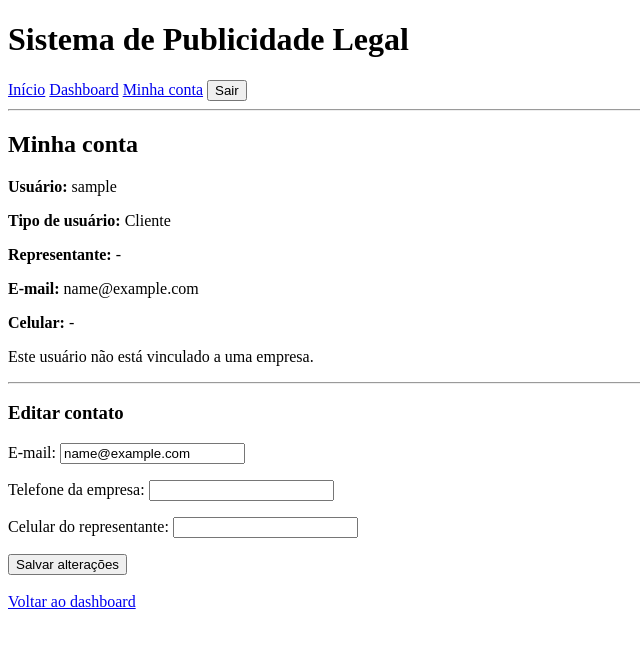
After one commit to MMunhen/legal-publication-management, a Django app: page /minha-conta/ in a window 1280 px wide. The commit adds this page. Shown: the top 648 px of the page, without its empty margins (0-640 px from the left). Run offline with Django 5.2, Linux system fonts and the light colour scheme; the visitor is signed in with stand-in values (Sample User, id 1).

Commit message:
feat: ajusta edição de conta e gerenciamento de usuários

```diff
--- a/core/forms.py
+++ b/core/forms.py
@@ -10,8 +10,11 @@ class CadastroClienteForm(forms.Form):
 
     empresa = forms.CharField(label='Empresa', max_length=100)
     cnpj = forms.CharField(label='CNPJ', max_length=18)
-    telefone = forms.CharField(label='Telefone', max_length=20, required=False)
-    representante = forms.CharField(label='Representante', max_length=100)
+    telefone_empresa = forms.CharField(label='Telefone da empresa', max_length=20, required=False)
+
+    representante = forms.CharField(label='Seu nome / Representante', max_length=100)
+    celular = forms.CharField(label='Celular', max_length=20, required=False)
+    email = forms.EmailField(label='E-mail')
 
     def clean(self):
         cleaned_data = super().clean()
@@ -86,5 +89,44 @@ class AdminPublicacaoForm(forms.ModelForm):
         super().__init__(*args, **kwargs)
 
         self.fields['funcionario_responsavel'].queryset = Usuario.objects.filter(
-            tipo_usuario__in=['funcionario']
+            tipo_usuario__in=['funcionario'],
+            is_active=True
         )
+
+class MinhaContaForm(forms.Form):
+    email = forms.EmailField(label='E-mail', required=False)
+    telefone_empresa = forms.CharField(label='Telefone da empresa', max_length=20, required=False)
+    celular = forms.CharField(label='Celular do representante', max_length=20, required=False)
+
+    def __init__(self, *args, usuario=None, **kwargs):
+        super().__init__(*args, **kwargs)
+
+        self.usuario = usuario
+
+        if usuario:
+            self.fields['email'].initial = usuario.email
+            self.fields['celular'].initial = usuario.celular
+
+            if usuario.empresa:
+                self.fields['telefone_empresa'].initial = usuario.empresa.telefone
+
+    def clean_email(self):
+        email = self.cleaned_data.get('email')
+
+        if email and Usuario.objects.exclude(id=self.usuario.id).filter(email=email).exists():
+            raise forms.ValidationError('Este e-mail já está em uso.')
+
+        return email
+
+    def save(self):
+        usuario = self.usuario
+
+        usuario.email = self.cleaned_data.get('email')
+        usuario.celular = self.cleaned_data.get('celular')
+        usuario.save()
+
+        if usuario.empresa:
+            usuario.empresa.telefone = self.cleaned_data.get('telefone_empresa')
+            usuario.empresa.save()
+
+        return usuario
--- a/core/urls.py
+++ b/core/urls.py
@@ -7,6 +7,7 @@ urlpatterns = [
     path('dashboard/', views.dashboard, name='dashboard'),
     path('cadastro/', views.cadastro_cliente, name='cadastro_cliente'),
     path('publicacao/<int:id>/', views.detalhe_publicacao, name='detalhe_publicacao'),
+    path('minha-conta/', views.minha_conta, name='minha_conta'),
 
     path(
         'login/',
--- a/core/views.py
+++ b/core/views.py
@@ -2,7 +2,7 @@ from django.contrib.auth.decorators import login_required
 from django.shortcuts import render, redirect, get_object_or_404
 from publicacoes.models import Publicacao, MensagemPublicacao
 from usuarios.models import Usuario, Empresa
-from .forms import CadastroClienteForm, StatusPublicacaoForm, MateriaFormatadaForm, MensagemPublicacaoForm, NovaPublicacaoForm, AdminPublicacaoForm
+from .forms import CadastroClienteForm, StatusPublicacaoForm, MateriaFormatadaForm, MensagemPublicacaoForm, NovaPublicacaoForm, AdminPublicacaoForm, MinhaContaForm
 from django.contrib import messages
 
 
@@ -62,16 +62,18 @@ def cadastro_cliente(request):
                 cnpj=cnpj,
                 defaults={
                     'nome': form.cleaned_data['empresa'],
-                    'telefone': form.cleaned_data['telefone'],
+                    'telefone': form.cleaned_data['telefone_empresa'],
                 }
             )
 
             Usuario.objects.create_user(
                 username=form.cleaned_data['username'],
+                email=form.cleaned_data['email'],
                 password=form.cleaned_data['password'],
                 tipo_usuario='cliente',
                 empresa=empresa,
                 representante=form.cleaned_data['representante'],
+                celular=form.cleaned_data['celular'],
                 is_active=True,
                 is_staff=False,
             )
@@ -160,3 +162,26 @@ def detalhe_publicacao(request, id):
         'mensagens': mensagens,
         'admin_form': admin_form,
     })
+
+@login_required
+def minha_conta(request):
+    if request.user.tipo_usuario != 'cliente':
+        return render(request, 'core/minha_conta.html')
+
+    if request.method == 'POST':
+        form = MinhaContaForm(
+            request.POST,
+            usuario=request.user
+        )
+
+        if form.is_valid():
+            form.save()
+            messages.success(request, 'Dados da conta atualizados com sucesso.')
+            return redirect('minha_conta')
+
+    else:
+        form = MinhaContaForm(usuario=request.user)
+
+    return render(request, 'core/minha_conta.html', {
+        'form': form
+    })
--- a/publicacoes/admin.py
+++ b/publicacoes/admin.py
@@ -62,7 +62,8 @@ class PublicacaoAdmin(admin.ModelAdmin):
     def formfield_for_foreignkey(self, db_field, request, **kwargs):
         if db_field.name == "funcionario_responsavel":
             kwargs["queryset"] = Usuario.objects.filter(
-                tipo_usuario__in=['admin', 'funcionario']
+                tipo_usuario__in=['admin', 'funcionario'],
+                is_active=True
             )
 
         return super().formfield_for_foreignkey(
--- a/templates/base.html
+++ b/templates/base.html
@@ -14,6 +14,8 @@
 
             {% if user.is_authenticated %}
                 <a href="{% url 'dashboard' %}">Dashboard</a>
+
+                <a href="{% url 'minha_conta' %}">Minha conta</a>
 
                 <form method="post" action="{% url 'logout' %}" style="display: inline;">
                     {% csrf_token %}
--- /dev/null
+++ b/templates/core/minha_conta.html
@@ -0,0 +1,42 @@
+{% extends 'base.html' %}
+
+{% block title %}Minha conta{% endblock %}
+
+{% block content %}
+    <h2>Minha conta</h2>
+
+    <p><strong>Usuário:</strong> {{ request.user.username }}</p>
+    <p><strong>Tipo de usuário:</strong> {{ request.user.get_tipo_usuario_display }}</p>
+    <p><strong>Representante:</strong> {{ request.user.representante|default:"-" }}</p>
+    <p><strong>E-mail:</strong> {{ request.user.email|default:"-" }}</p>
+    <p><strong>Celular:</strong> {{ request.user.celular|default:"-" }}</p>
+
+    {% if request.user.empresa %}
+        <h3>Dados da empresa</h3>
+
+        <p><strong>Empresa:</strong> {{ request.user.empresa.nome }}</p>
+        <p><strong>CNPJ:</strong> {{ request.user.empresa.cnpj }}</p>
+        <p><strong>Telefone da empresa:</strong> {{ request.user.empresa.telefone|default:"-" }}</p>
+    {% else %}
+        <p>Este usuário não está vinculado a uma empresa.</p>
+    {% endif %}
+
+    {% if request.user.tipo_usuario == 'cliente' %}
+        <hr>
+
+        <h3>Editar contato</h3>
+
+        <form method="post">
+            {% csrf_token %}
+            {{ form.as_p }}
+
+            <button type="submit">Salvar alterações</button>
+        </form>
+    {% else %}
+        <p>Se precisar alterar seus dados, entre em contato com um administrador.</p>
+    {% endif %}
+
+    <br>
+
+    <a href="{% url 'dashboard' %}">Voltar ao dashboard</a>
+{% endblock %}
--- a/usuarios/models.py
+++ b/usuarios/models.py
@@ -28,6 +28,11 @@ class Usuario(AbstractUser):
         default='cliente'
     )
 
+    celular = models.CharField(
+        max_length=20,
+        blank=True
+    )
+
     empresa = models.ForeignKey(
         Empresa,
         on_delete=models.SET_NULL,
```
Also changed, not shown: usuarios/admin.py (+7 -0 lines), usuarios/migrations/0002_usuario_celular.py (added).
